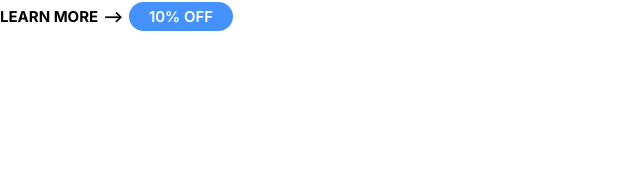
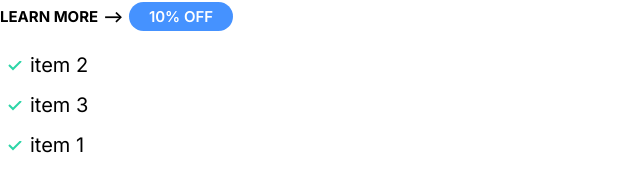
Before and after one commit to JacobJaniak/test, a plain HTML site: page index.html in a window 1280 px wide. Shown: the whole page, without its empty margins (0-640 px from the left). Drawn offline with Linux system fonts and the light colour scheme.

Commit message:
added lists components

```diff
--- a/css/styles.css
+++ b/css/styles.css
@@ -120,3 +120,31 @@ a {
     font-size: 1.2rem;
   }
 }
+
+/* Lists */
+.list {
+  list-style: none;
+  padding-left: 0;
+  color: var(--color-headings);
+}
+
+.list--inline .list__item {
+  display: inline-block;
+  margin-right: 2rem;
+}
+
+.list--tick {
+  list-style-image: url(../images/tick.svg);
+  padding-left: 3rem;d
+}
+
+.list--tick .list__item {
+    padding-left: 0.5rem;
+    margin-bottom: 1rem;
+}
+
+@media screen and (min-width: 1024px) {
+    .list--tick .list__item {
+        padding-left: 0;
+    }
+}
--- a/index.html
+++ b/index.html
@@ -16,5 +16,10 @@
   <body>
     <a href="#" class="link-arrow">Learn more</a>
     <span class="badge badge--small">10% OFF</span>
+    <ul class="list list--tick">
+      <li class="list__item">item 2</li>
+      <li class="list__item">item 3</li>
+      <li class="list__item">item 1</li>
+    </ul>
   </body>
 </html>
```
Also changed, not shown: images/tick.svg (added).
